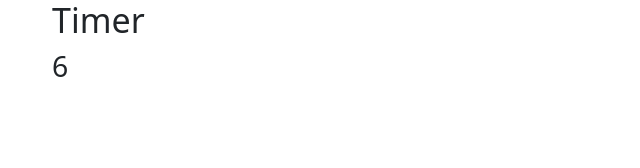
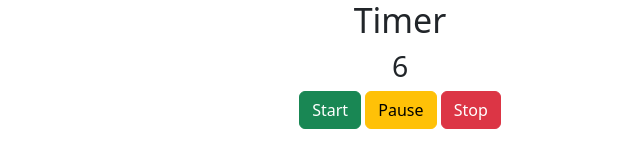
Before and after one commit to oguialmeida/pomodoro-desktop, an Electron app: page src/index.html in a window 800 px wide. Shown: the whole page, without its empty margins (0-640 px from the left). Drawn offline with nearby package versions, Linux system fonts and the light colour scheme.

Commit message:
Updating the doc

```diff
--- a/src/index.html
+++ b/src/index.html
@@ -1,17 +1,30 @@
 <!DOCTYPE html>
 <html>
+
 <head>
   <meta charset="UTF-8">
   <meta name="viewport" content="width=device-width, initial-scale=1">
   <title>Pomodoro</title>
-    <link href="https://cdn.jsdelivr.net/npm/bootstrap@5.3.1/dist/css/bootstrap.min.css" rel="stylesheet" integrity="sha384-4bw+/aepP/YC94hEpVNVgiZdgIC5+VKNBQNGCHeKRQN+PtmoHDEXuppvnDJzQIu9" crossorigin="anonymous">
+  <link href="https://cdn.jsdelivr.net/npm/bootstrap@5.3.1/dist/css/bootstrap.min.css" rel="stylesheet"
+    integrity="sha384-4bw+/aepP/YC94hEpVNVgiZdgIC5+VKNBQNGCHeKRQN+PtmoHDEXuppvnDJzQIu9" crossorigin="anonymous">
 </head>
+
 <body>
-    <div class="container-md">
+  <div class="container text-center">
+    <div class="container-lg">
       <h1>Timer</h1>
       <h2 id="seconds"></h2>
     </div>
+    <div class="column">
+      <button type="button" class="btn btn-success">Start</button>
+      <button type="button" class="btn btn-warning">Pause</button>
+      <button type="button" class="btn btn-danger">Stop</button>
+    </div>
+  </div>
   <script src="renderer.js"></script>
-    <script src="https://cdn.jsdelivr.net/npm/bootstrap@5.3.1/dist/js/bootstrap.bundle.min.js" integrity="sha384-HwwvtgBNo3bZJJLYd8oVXjrBZt8cqVSpeBNS5n7C8IVInixGAoxmnlMuBnhbgrkm" crossorigin="anonymous"></script>
+  <script src="https://cdn.jsdelivr.net/npm/bootstrap@5.3.1/dist/js/bootstrap.bundle.min.js"
+    integrity="sha384-HwwvtgBNo3bZJJLYd8oVXjrBZt8cqVSpeBNS5n7C8IVInixGAoxmnlMuBnhbgrkm"
+    crossorigin="anonymous"></script>
 </body>
+
 </html>
```
Also changed, not shown: README.md (added). Lines whose indentation alone changed are shown as unchanged.
